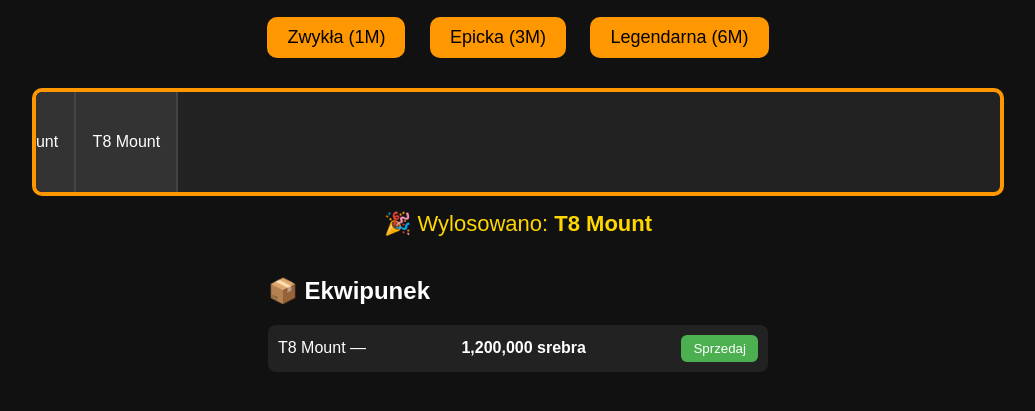
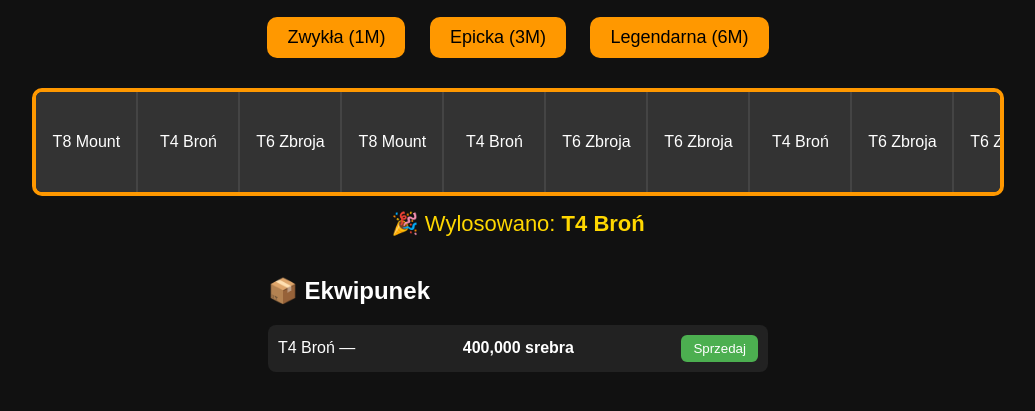
Before and after one commit to KiFami/AlbionCash, a plain HTML site: page public/index.html in a window 1280 px wide. Both pictures are taken after a click on the button "Zwykła (1M)". Shown: the part 149-560 px from the top of the page, without its empty margins (122-1157 px from the left). Drawn offline with Linux system fonts and the light colour scheme.

Commit message:
KOX or NOT

```diff
--- a/public/script.js
+++ b/public/script.js
@@ -70,31 +70,33 @@ function roll(boxType) {
   silver -= box.cost;
   updateSilverDisplay();
   resultEl.textContent = "Losowanie...";
-  scrollStrip.innerHTML = "";
 
+  const arrow = document.createElement("div");
+  arrow.classList.add("arrow");
+  arrow.innerHTML = "⏩";
+  scrollStrip.appendChild(arrow);
+
+  // Powielamy itemy w scrollu, aby uzyskać nieskończoność
   const itemsForScroll = [];
-  for (let i = 0; i < 20; i++) {
-    const random = box.items[Math.floor(Math.random() * box.items.length)];
-    itemsForScroll.push(random);
+  const totalItems = 50; // Ilość przedmiotów do wyświetlenia
+  for (let i = 0; i < totalItems; i++) {
+    const randomItem = getRandomItem(box.items);
+    itemsForScroll.push(randomItem);
     const el = document.createElement("div");
     el.className = "item";
-    el.textContent = random.name;
+    el.textContent = randomItem.name;
     scrollStrip.appendChild(el);
   }
 
-  const reward = getRandomItem(box.items);
-  const finalEl = document.createElement("div");
-  finalEl.className = "item";
-  finalEl.textContent = reward.name;
-  scrollStrip.appendChild(finalEl);
-  itemsForScroll.push(reward);
-
-  scrollStrip.style.transform = `translateX(-${(itemsForScroll.length - 1) * 100}px)`;
-
   setTimeout(() => {
+    // Pojawi się losowany przedmiot (wskazówka)
+    const reward = getRandomItem(box.items);
     resultEl.innerHTML = `🎉 Wylosowano: <strong>${reward.name}</strong>`;
     inventory.unshift(reward);
     updateInventory();
+
+    // Usuwamy strzałkę
+    scrollStrip.removeChild(arrow);
   }, 2000);
 }
 
@@ -113,7 +115,7 @@ document.querySelectorAll(".box-btn").forEach(btn => {
     const type = btn.dataset.box;
     scrollStrip.style.transition = "none";
     scrollStrip.style.transform = "translateX(0)";
-    void scrollStrip.offsetWidth;
+    void scrollStrip.offsetWidth;  // Trik na restart animacji
     scrollStrip.style.transition = "transform 2s ease-out";
     roll(type);
   });
--- a/public/style.css
+++ b/public/style.css
@@ -110,3 +110,51 @@ body {
   border-radius: 6px;
   cursor: pointer;
 }
+
+/* Reszta style.css pozostaje bez zmian */
+
+.scroll-container {
+  position: relative;
+  width: 80%;
+  margin: 0 auto;
+  overflow: hidden;
+  border: 4px solid #ff9800;
+  border-radius: 10px;
+  background: #222;
+  height: 100px;
+}
+
+.scroll-strip {
+  display: flex;
+  height: 100%;
+  transition: transform 2s cubic-bezier(0.33, 1, 0.68, 1);
+  position: relative;
+}
+
+.scroll-strip .item {
+  min-width: 100px;
+  height: 100%;
+  display: flex;
+  align-items: center;
+  justify-content: center;
+  background: #333;
+  color: #fff;
+  font-size: 16px;
+  border-right: 2px solid #444;
+}
+
+.scroll-strip .arrow {
+  position: absolute;
+  top: 50%;
+  left: 50%;
+  transform: translate(-50%, -50%);
+  color: #ff9800;
+  font-size: 30px;
+  animation: arrowPulse 1s infinite;
+}
+
+@keyframes arrowPulse {
+  0% { transform: translate(-50%, -50%) scale(1); }
+  50% { transform: translate(-50%, -50%) scale(1.2); }
+  100% { transform: translate(-50%, -50%) scale(1); }
+}
```
